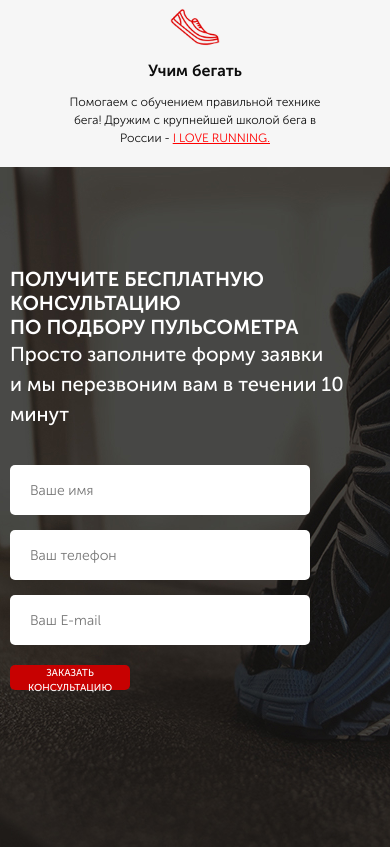
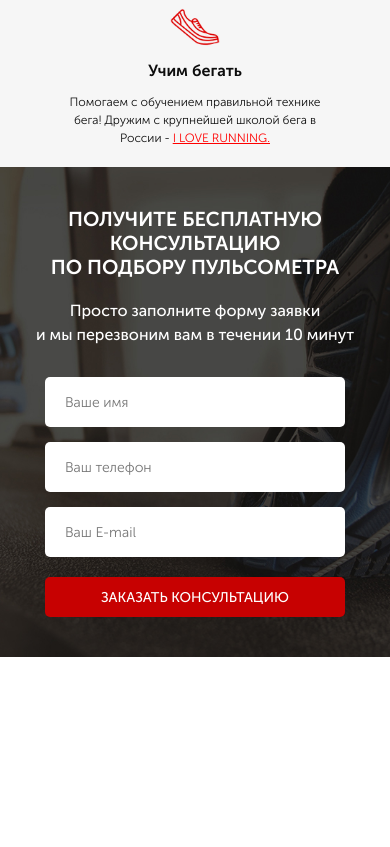
Before and after one commit to snod13/RunSmart, a website: page src/index.html in a window 390 px wide. Shown: the part 820-1667 px from the top of the page. After the commit the page ends 1477 px from the top, so only its background shows below. Drawn offline with Linux system fonts and the light colour scheme.

Commit message:
Response consultation

```diff
--- a/src/sass/base/_media.scss
+++ b/src/sass/base/_media.scss
@@ -52,6 +52,10 @@
             margin-bottom: 10px;
         }
     }
+    .consultation {
+        padding: 40px 0;
+        min-height: 550px;
+    }
 }
 @media (max-width: 576px) {
     .container {
@@ -60,6 +64,14 @@
     }
     .heading {
         font-size: 20px;
+        &_left {
+            text-align: center;
+            margin-bottom: 20px;
+        }
+    }
+    .feed-form {
+        margin: 0 auto;
+        margin-top: 30px;
     }
     .button {
         font-size: 10px;
@@ -68,6 +80,11 @@
         &_main {
             margin-top: 20px;
             width: 250px;
+            height: 40px;
+            font-size: 14px;
+        }
+        &_submit {
+            width: 100%;
             height: 40px;
             font-size: 14px;
         }
@@ -101,6 +118,13 @@
         }
         &__link {
             font-size: 14px;
+        }
+    }
+    .consultation {
+        min-height: 400px;
+        &__descr {
+            font-size: 16px;
+            text-align: center;
         }
     }
 }
```
Also changed, not shown: src/css/style.min.css.
